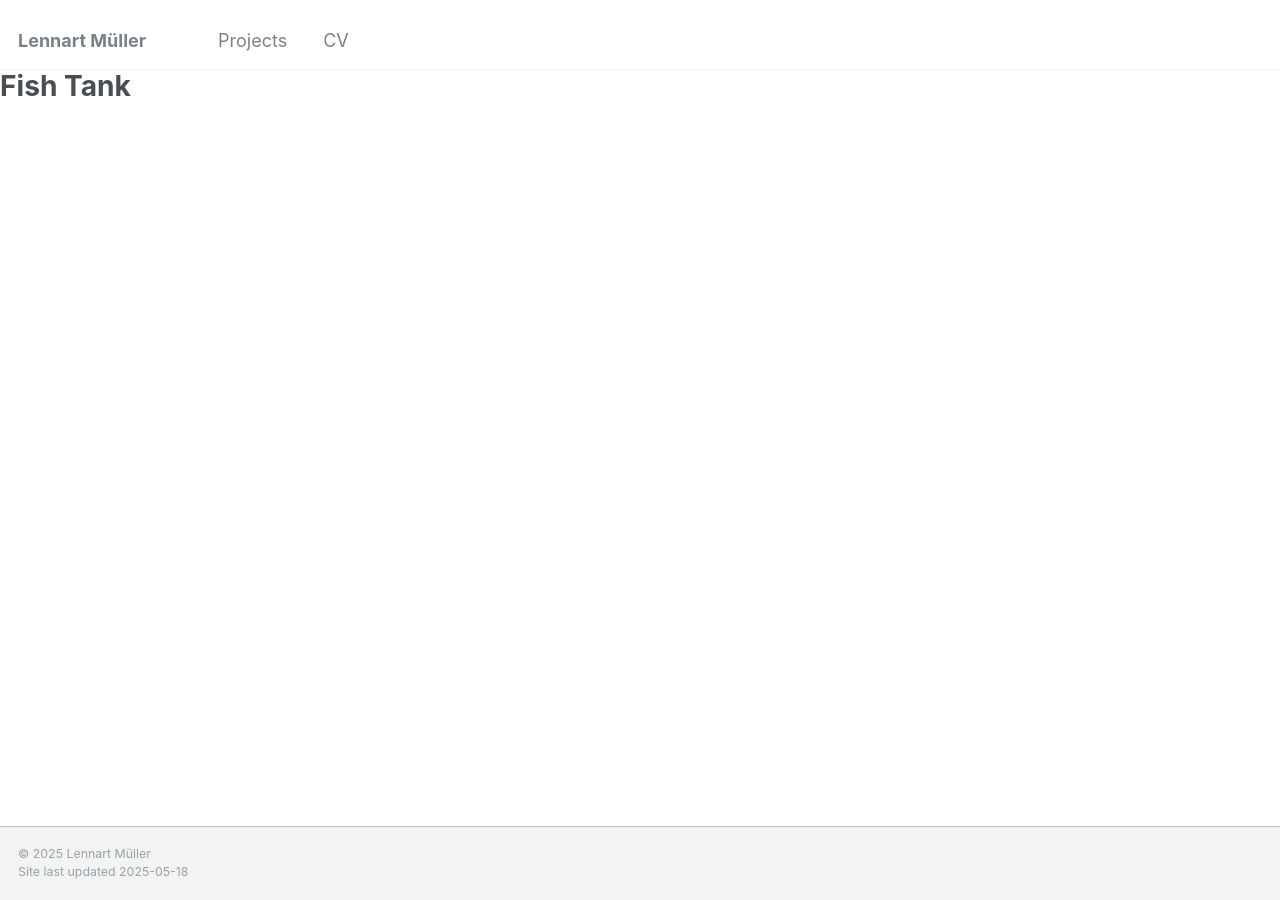
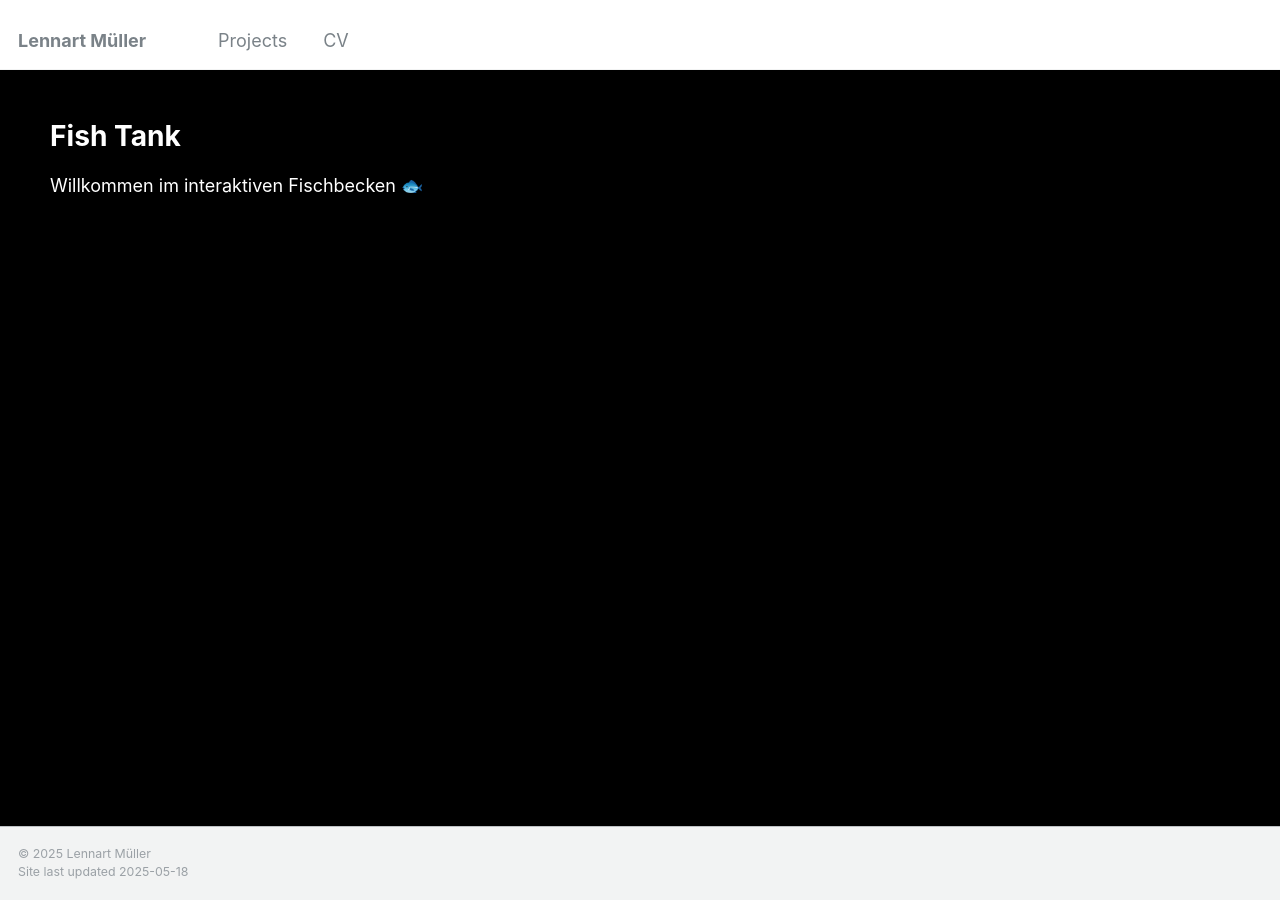
Before and after one commit to lennartmueller123/lennartmueller123.github.io, a Jekyll site: the page built from _projects/project-5.html, in a window 1280 px wide and 900 px high. Built offline with Jekyll 4.4.1, drawn with Linux system fonts in a browser that asks for light colours.

Commit message:
Update project-5.html

```diff
--- a/_projects/project-5.html
+++ b/_projects/project-5.html
@@ -7,26 +7,37 @@
 <style>
   body {
     margin: 0;
-    <!--
     background-color: #000;
-    -->
     color: white;
+    position: relative;
+    min-height: 100vh;
   }
 
-  #particles-js {
-    background-color: #000;
+  #tsparticles {
+    position: fixed;
+    width: 100%;
+    height: 100%;
+    z-index: -1;
+    pointer-events: none;
+  }
+
+  .content {
+    position: relative;
+    z-index: 1;
+    padding: 50px;
   }
 </style>
 
 <!-- Particles Container -->
-<div id="tsparticles" style="position: fixed; width: 100%; height: 100%; z-index: -1;"></div>
-
+<div id="tsparticles"></div>
 
 <!-- Hauptinhalt -->
-<div padding: 50px; color: white;">
+<div class="content">
   <h1>{{ page.title }}</h1>
+  <p>Willkommen im interaktiven Fischbecken 🐟</p>
+</div>
 
-<!-- Particles.js -->
+<!-- tsParticles Script -->
 <script src="https://cdn.jsdelivr.net/npm/tsparticles@3/tsparticles.bundle.min.js"></script>
 <script>
   tsParticles.load("tsparticles", {
```
Also changed, not shown: other parts of _projects/project-5.html (+5 -2 lines). Lines whose indentation alone changed are shown as unchanged.
